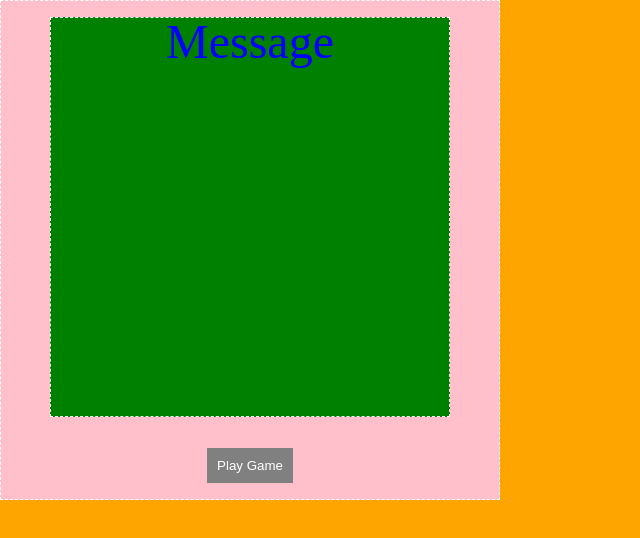
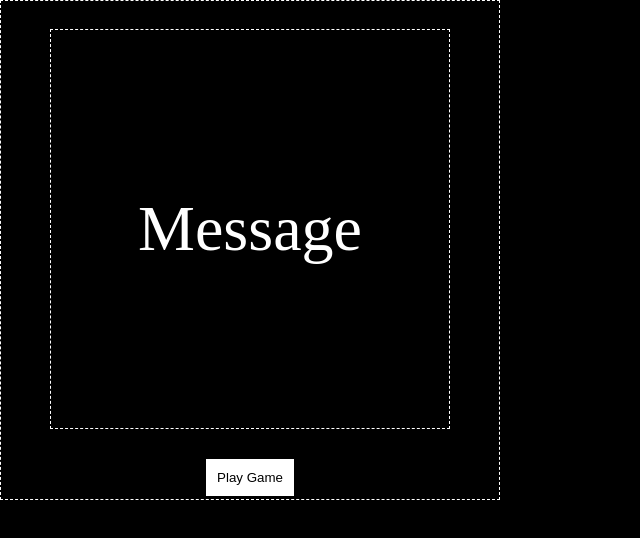
Before and after one commit to joshin-run-tiy/hangman-game, a plain HTML site: page index.html in a window 1280 px wide. Shown: the whole page, without its empty margins (0-640 px from the left). Drawn offline with Linux system fonts and the light colour scheme.

Commit message:
Feat (func) Add JS functions; Style
Added guess/answer/word->array/ functions;

```diff
--- a/css/styles.css
+++ b/css/styles.css
@@ -1,9 +1,49 @@
-/** {
-  border: 1px dashed blue;
-}*/
+body {
+  background-color: #000;
+}
 
-body {
-  background-color: orange;
+.play-button {
+  background-color: #fff;
+  color: #000;
+  margin: 3px;
+  padding: 10px;
+  border: 1px dashed #fff;
+  /*box-sizing: border-box;
+  display: flex;
+  justify-content: space-around;
+  align-items: flex-end;
+  align-self: auto;
+  flex-direction: column;
+  flex-wrap: wrap;*/
+}
+
+.flex-container {
+    display: flex;
+    flex-direction: column;
+    flex-wrap: wrap;
+    justify-content: center;
+    align-content: center;
+    align-items: center;
+}
+.message-box {
+  font-size: 4em;
+  color: #fff;
+}
+
+.outer {
+width: 500px;
+height: 500px;
+background-color: #000;
+display: flex;
+border: 1px dashed #fff;
+}
+
+.inner {
+width: 400px;
+height: 400px;
+background-color: #000;
+margin: auto;
+border: 1px dashed #fff;
 }
 
 /*#flex-container {
@@ -15,51 +55,4 @@ body {
     align-content: center;
     height: 300px;
     width: 400px;
-    border: 2px dashed #fff;
 }*/
-
-.play-button {
-  background-color: grey;
-  color: #fff;
-  margin: auto;
-  padding: 10px;
-  border: none;
-  box-sizing: border-box;
-  display: flex;
-  justify-content: space-around;
-  align-items: flex-end;
-  align-self: auto;
-  flex-direction: column;
-  flex-wrap: wrap;
-}
-
-.flex-container {
-    display: flex;
-    flex-direction: column;
-    flex-wrap: wrap;
-    justify-content: center;
-    align-content: center;
-    align-items: center;
-}
-.message-box {
-  font-size: 3em;
-  color: blue;
-}
-
-
-
-.outer {
-width: 500px;
-height: 500px;
-background-color: pink;
-display: flex;
-border: 1px dashed #fff;
-}
-
-.inner {
-width: 400px;
-height: 400px;
-background-color: green;
-margin: auto;
-border: 1px dashed #fff;
-}
--- a/index.html
+++ b/index.html
@@ -10,14 +10,12 @@
   </head>
   <body>
     <div class="outer flex-container">
-
-      <div class="inner">
+      <div class="inner flex-container">
         <!-- <p class="message-box flex-container" id="message">Change Me</p> -->
         <span id="msg" class="message-box flex-container">Message</span>
       </div>
-      <button onclick="chooseWord()" class="play-button flex-container">Play Game</button>
+      <button id="button" onclick="chooseWord()" class="play-button flex-container">Play Game</button>
     </div>
-
     <script src="./js/common-words.js"></script>
     <script src="./js/main.js"></script>
   </body>
--- a/js/main.js
+++ b/js/main.js
@@ -1,6 +1,3 @@
-// function test() {
-//   var num = random();
-//   return num;
 function random() {
   return Math.floor(Math.random() * 100);
 }
@@ -13,53 +10,32 @@ function chooseWord() {
     line += " _ ";
   }
   document.getElementById("msg").innerHTML = line;
-  // return line;
+  document.getElementById('button').innerHTML = "Guess";
 }
-// console.log(chooseWord());
-// document.getElementById("#").innerHTML = line;
+/*=================================================
+                    Game Play
+=================================================*/
+/*function guess(letter) {
+  var letter = prompt("Guess a letter").toLowerCase();
+}
 
+function answerCalc() {
+  var answer = "";
+  var wordArr = secretWord();
+    for (var i = 0; i < word.length; i++) {
+      answer = wordArr[i].push(line);
+      //" _ " " _ " " _ "
+      //" _ " " a " " _
+ }
 
+function secretWord() {
+  word = word.split();
+  return word;
+}
 
-//INPUTE BY PROMPT OR TEXTFIELD OR RADIO BUTTONS//
-// var letter = prompt("Guess a letter");
-//
-// function guess(letter) {
-//   function answerCalc() {
-//     var wordArr = secretWord();
-//     for (var i = 0; i < word.length; i++) {
-//       letter in wordArr[i].push...
-// //     }
-//       var answer = letter.push(wordArr[i]);
-//       //push letter var (or replace) into the index place where it belongs then reprints out the updated "line" var.
-//       document.getElementById("msg").innerHTML = answer;
-//   }
-// }
-//
-
-// function guess(letter)
-
-// function secretWord() {
-//   wordArr = word.split();
-//   return word;
-// }
-
-
-
-
-
-
-
-
-
-
-
-
-
-
-// for(i=0; i < word.length; i++) {
-//   underscore = underscore + " _ ";
-// }
-// document.getElementById('message').innerHTML = underscore;
-// var lengthOfWord = word.length;
-// document.getElementById('message').innerHTML = underscore;
-// var x = word.length "_");
+variables: letter (ex. "a"), wordArr (ex. ["c","a","t"])
+    var answer = letter.push(wordArr[i]);
+    //push letter var (or replace) into the index place where it belongs then reprints out the updated "line" var.
+    document.getElementById("msg").innerHTML = answer;
+  }
+}*/
```
